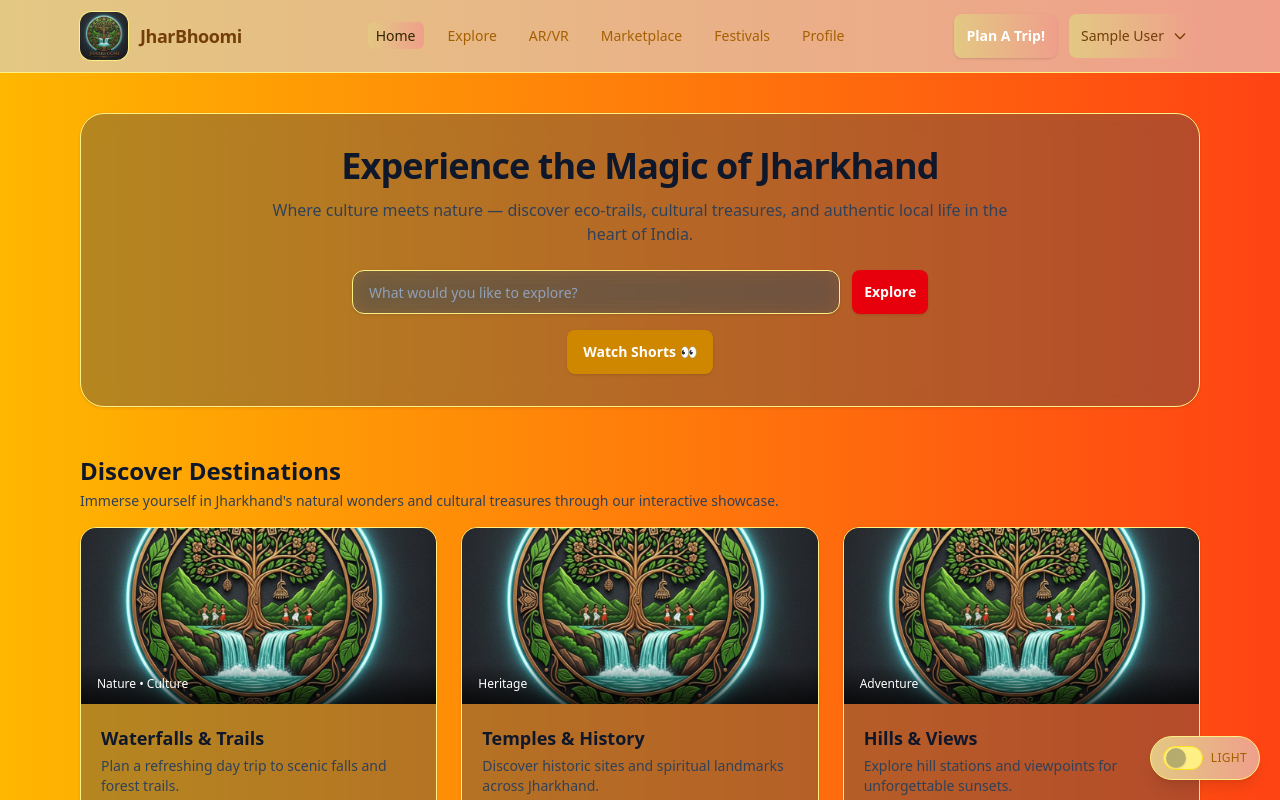
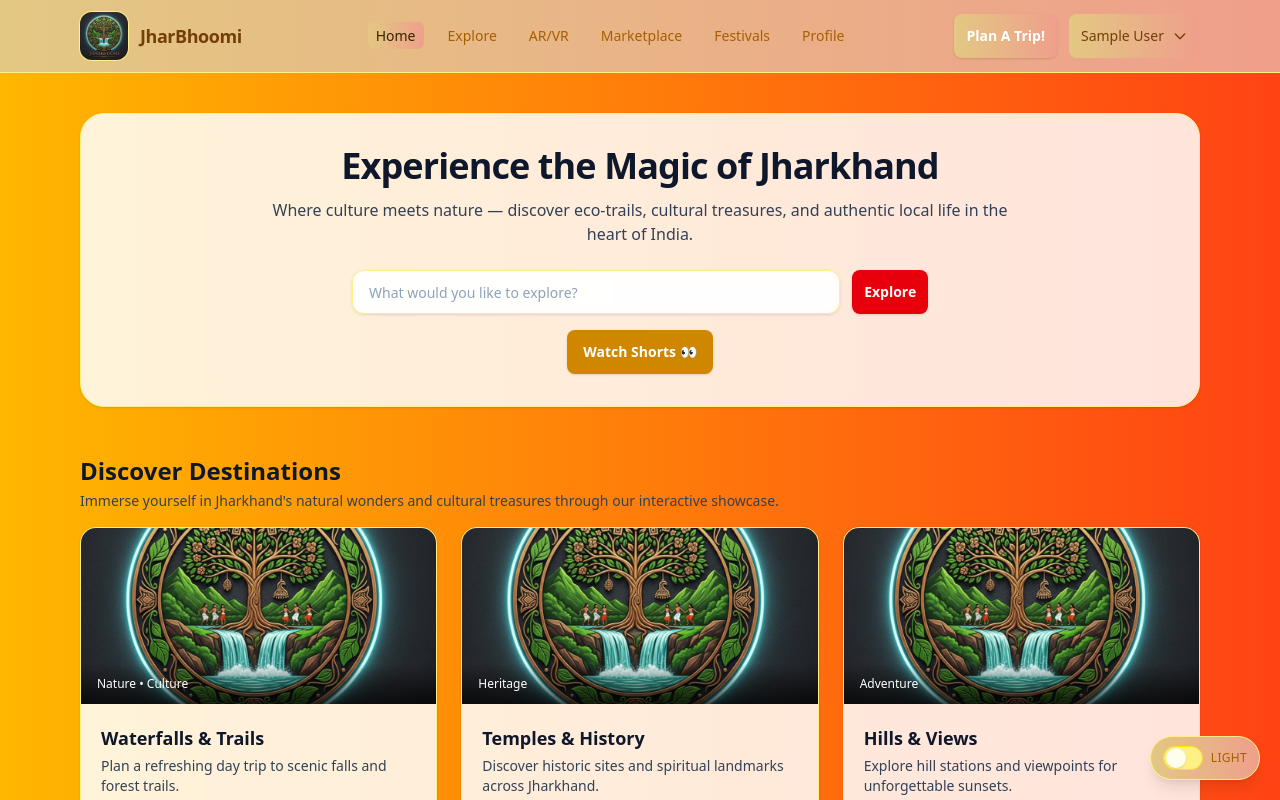
Before and after one commit to CruelFury15/JharBhoomi, a React (Vite) app: page / in a window 1280 px wide. Shown: the top 800 px of the page. Built offline with nearby package versions, Linux system fonts and the light colour scheme; sample sign-in values are in the browser's storage.

Commit message:
Fixing dark Mode text colors

```diff
--- a/src/index.css
+++ b/src/index.css
@@ -71,22 +71,22 @@ button{
 
 section.rounded-3xl.bg-white,
 .bg-white {
-  background: rgba(77, 77, 77, 0.415) !important;
+  background: rgba(255, 255, 255, 0.85) !important;
   -webkit-backdrop-filter: blur(10px);
   backdrop-filter: blur(10px);
 }
 
 .dark section.rounded-3xl.bg-white,
 .dark .bg-white {
-  background: rgba(100, 73, 4, 0.697) !important;
+  background: rgba(100, 73, 4, 0.85) !important;
 }
 
 footer.bg-white {
-  background: rgba(77, 77, 77, 0.415) !important;
+  background: rgba(255, 255, 255, 0.85) !important;
   -webkit-backdrop-filter: blur(10px);
   backdrop-filter: blur(10px);
 }
 
 .dark footer.bg-white {
-  background: rgba(100, 73, 4, 0.697) !important;
+  background: rgba(100, 73, 4, 0.85) !important;
 }
```
